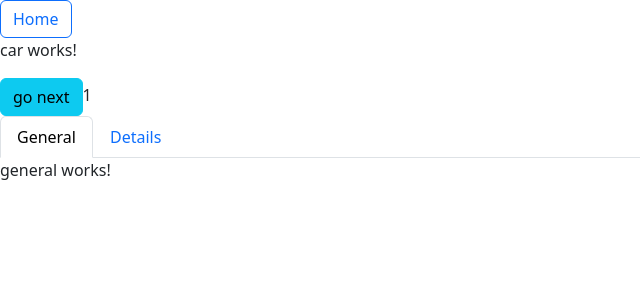
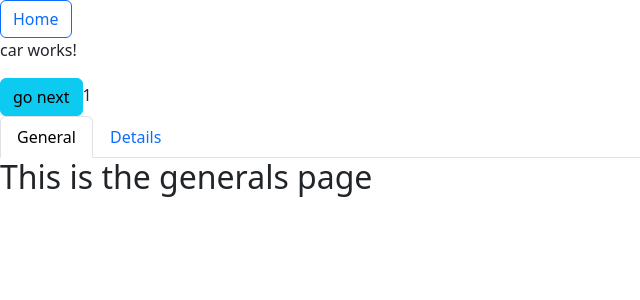
Before and after one commit to lostmart/angular15-test, an Angular app: page /car/1 in a window 1280 px wide. Shown: the top 300 px of the page, without its empty margins (0-640 px from the left). Built offline with nearby package versions, Linux system fonts and the light colour scheme.

Commit message:
new generals title

```diff
--- a/src/app/pages/car/general/general.component.html
+++ b/src/app/pages/car/general/general.component.html
@@ -1 +1 @@
-<p>general works!</p>
+<h2>This is the generals page</h2>
```
